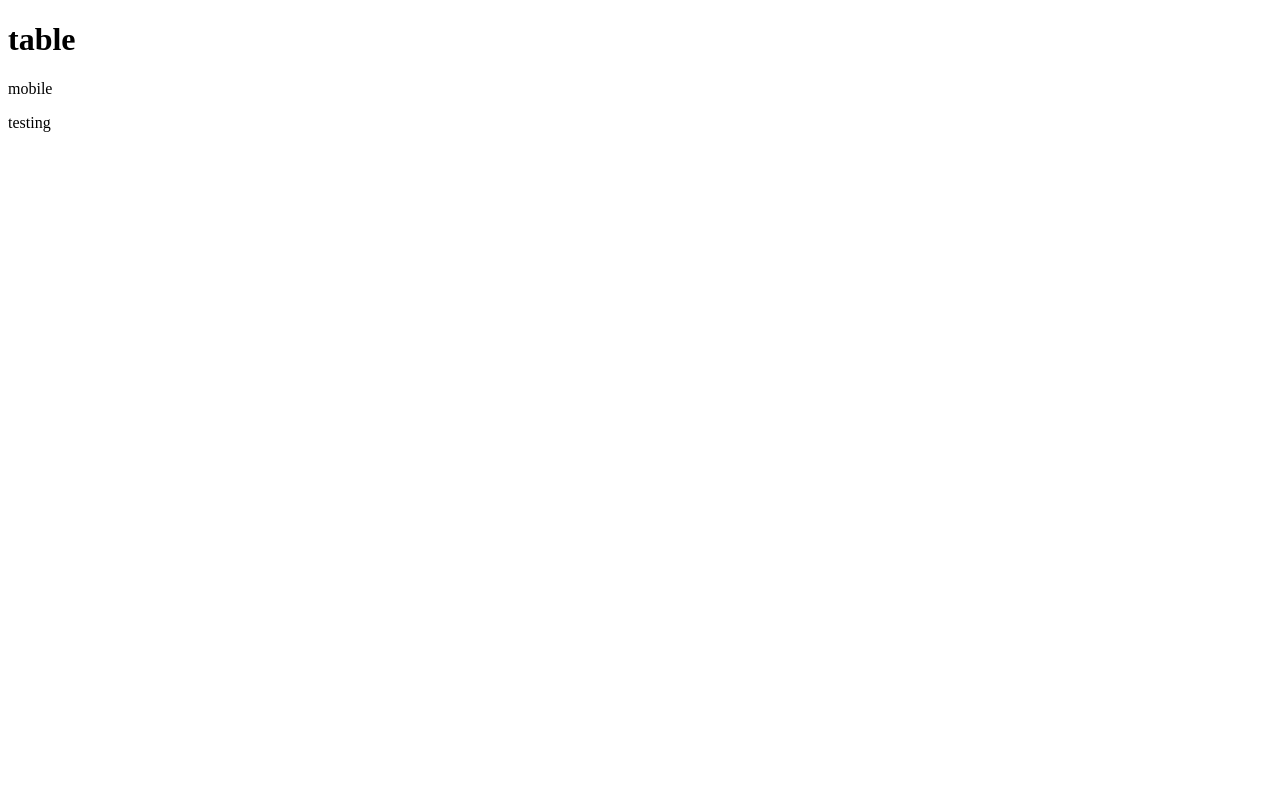
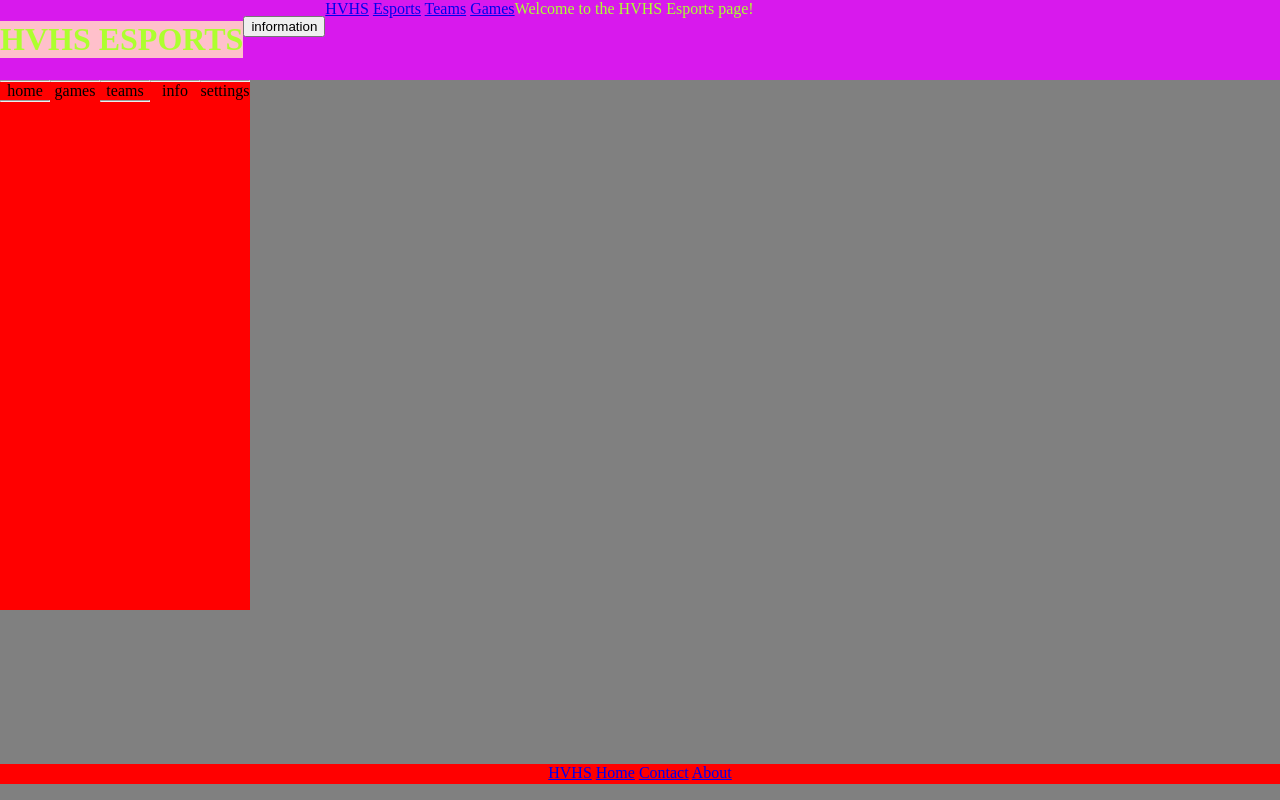
Before and after one commit to HVHS-TECH/website-project-xdcoomer, a plain HTML site: page index.html in a window 1280 px wide. Drawn offline with Linux system fonts and the light colour scheme.

Commit message:
trying to get dropdown working in the middle of it right now

```diff
--- a/index.html
+++ b/index.html
@@ -1,17 +1,83 @@
 <!DOCTYPE html>
 <html>
 <head>
+
 <title>HVHS ESPORTS</title>
+
+<link rel="stylesheet" href="style.css">
+
 </head>
+
 <body>
+  <div class="header">
+    <h1>HVHS ESPORTS</h1>
 
-<h1>table</h1>
-<p>mobile</p>
-<p>
-    testing
-</p>
-<footer>
+      <p><button class="link" >information</button>
+      <div class="dropdown-menu">
+        <a href="https://hvhs.school.nz">HVHS</a>
+        <a href="https://hvhs.school.nz/esports">Esports</a>
+        <a href="https://hvhs.school.nz/esports/teams">Teams</a>
+        <a href="https://hvhs.school.nz/esports/games">Games</a>
+    </div>
+      Welcome to the HVHS Esports page!</p>
+  </div>
 
+
+
+
+<section>
+<nav>
+  <div>
+    <hr>
+     home
+    <hr>
+  </div>
+</nav>
+
+<nav>
+  <div>
+    <hr>
+     games
+    </hr>
+  </div>
+</nav>
+
+<nav>
+  <div>
+    <hr>
+     teams
+    <hr>
+  </div>
+</nav>
+
+<nav>
+  <div>
+    <hr>
+     info
+    </hr>
+  <div>
+</nav>
+
+<nav>
+  <div>
+    <hr>
+     settings
+    </hr>
+  </div>
+</nav>
+
+</section>
+
+  <footer>
+    <div class="footer">
+    <a href="https://hvhs.school.nz">HVHS</a>
+    <a class="active" href="#home">Home</a>
+    <a href="#contact">Contact</a>
+    <a href="#about">About </a>
+</div>
 </footer>
+
+
 </body>
+
 </html>
--- /dev/null
+++ b/style.css
@@ -0,0 +1,52 @@
+
+ body {
+background-color: grey;
+margin:0;
+
+}
+ h1{
+  background-color: pink;
+ }
+.header {
+  background-color: rgb(216, 25, 237);
+  color: greenyellow;
+  text-align: center;
+  display: flex;
+}
+
+.footer {
+  position: fixed;
+  left: 0;
+  bottom: 2%;
+  width: 100%;
+  background-color: red;
+  color: white;
+  text-align: center;
+  height: 20px;
+}
+
+nav{
+  background-color:red;
+  float :left;
+  width: 50px;
+  height: 530px;
+  text-align:center;
+}
+
+hr {
+  padding:0px;
+  margin:0px;
+
+}
+
+.dropdown {
+  position:relative;
+
+}
+
+.dropdown-menu
+{
+position: relative;
+left:0;
+top: calc (100% + .25rm);
+}
```
